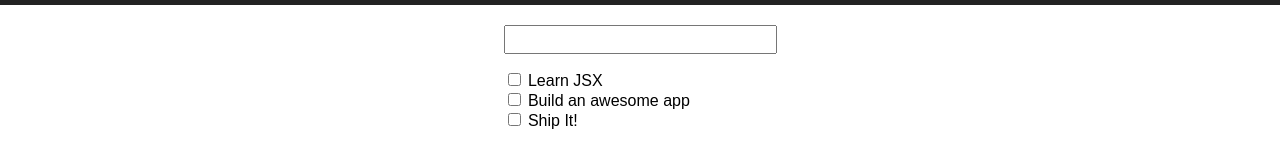
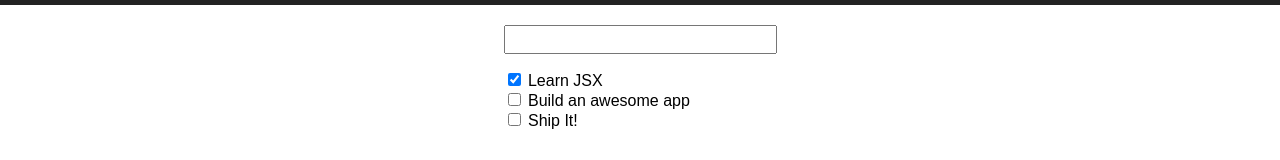
Before and after one commit to chris-gaona/todo_react, a React (Create React App) app: page / in a window 1280 px wide. Shown: the part 185-345 px from the top of the page. Built offline with nearby package versions, Linux system fonts and the light colour scheme.

Commit message:
Renders react ui based on initial state

```diff
--- a/src/App.js
+++ b/src/App.js
@@ -3,6 +3,19 @@
 import './App.css';
 
 class App extends Component {
+
+  constructor() {
+    // makes sure constructor for component class extending is called
+    super();
+    this.state = {
+      todos: [
+        { id: 1, name: "Learn JSX", isComplete: true },
+        { id: 2, name: "Build an awesome app", isComplete: false },
+        { id: 3, name: "Ship It!", isComplete: false }
+      ]
+    }
+  }
+
   render() {
     return (
       <div className="App">
@@ -17,9 +30,11 @@
           </form>
           <div className="Todo-List">
             <ul>
-              <li><input type="checkbox" /> Learn JSX</li>
-              <li><input type="checkbox" /> Build an awesome app</li>
-              <li><input type="checkbox" /> Ship It!</li>
+              {this.state.todos.map(todo =>
+                <li key={todo.id}>
+                  <input type="checkbox" defaultChecked={todo.isComplete} /> {todo.name}
+                </li>
+              )}
             </ul>
           </div>
         </div>
```
